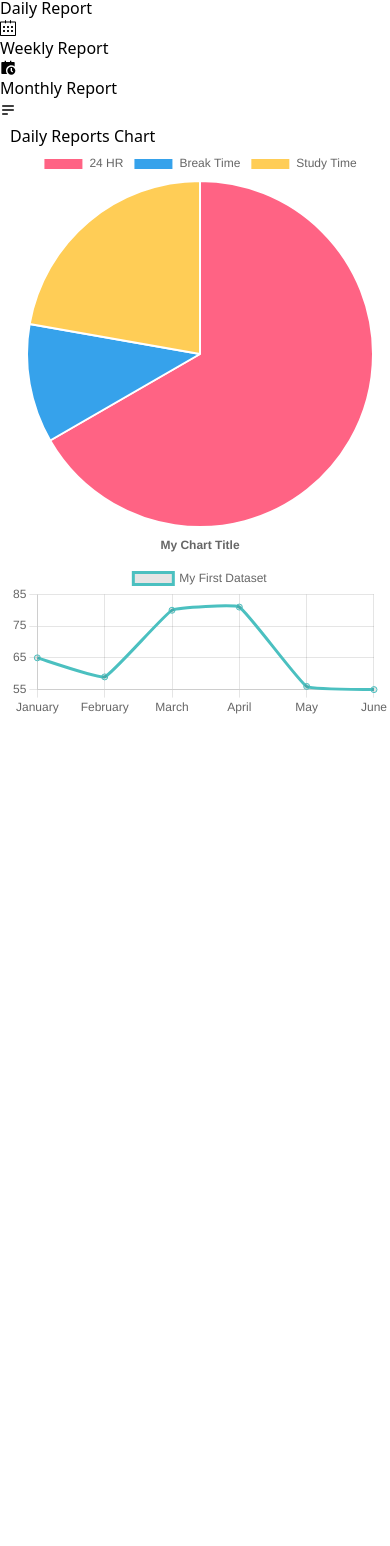
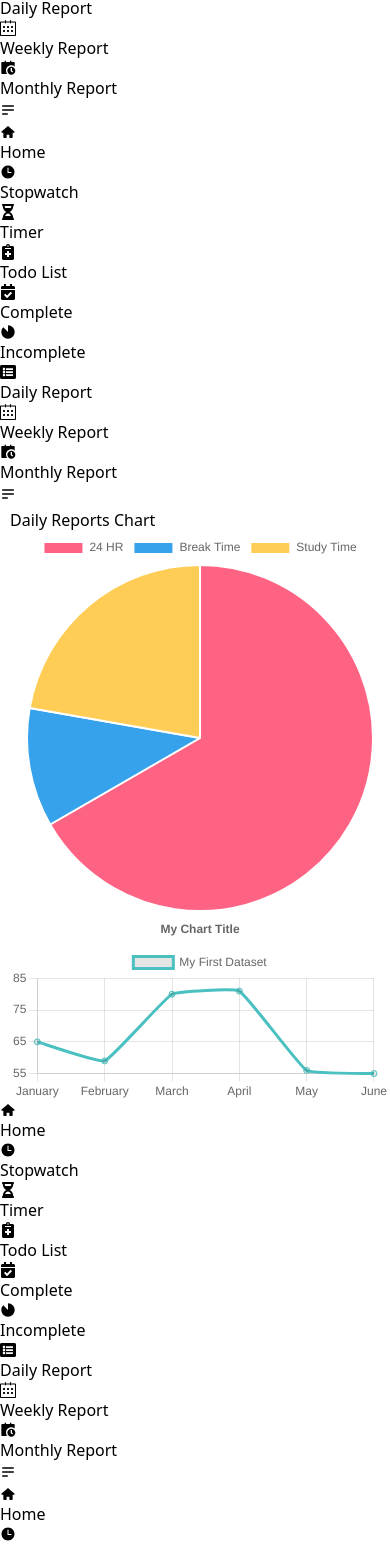
Before and after one commit to siam-26/focusmode-client, a React (Vite) app: page /daily-reports in a window 390 px wide. Shown: the part 340-1886 px from the top of the page. Before the commit the page ends 1058 px from the top, so only its background shows below. Built offline with nearby package versions, Linux system fonts and the light colour scheme.

Commit message:
mobile responsive completed

```diff
--- a/src/Layout/Main.jsx
+++ b/src/Layout/Main.jsx
@@ -13,14 +13,14 @@ const Main = () => {
       collapsed: { marginLeft: "6px", transition: { duration: 0.3 } },
     };
     return (
-        <div>
+        <div className="relative">
             <Navbar />
-            <div className="flex mt-3 md:mt-5">
-                <div className="  border-0 ">
+            <div className={`hidden lg:flex mt-3 md:mt-5 `}>
+                <div className={"  border-0 "}>
                     <ReadingSidebar />
                 </div>
                 <motion.div
-                    className="flex-1"
+                    className={`flex-1`}
                     variants={outletVariants}
                     animate={isCollapsed ? "collapsed" : "expanded"}
                 >
@@ -30,6 +30,20 @@ const Main = () => {
                     <Outlet />
                 </div> */}
             </div>
+
+            <div className={`flex lg:hidden mt-3 md:mt-5 `}>
+                <div className={`${isCollapsed === false ? "fixed z-[100]":""}  border-0 `}>
+                    <ReadingSidebar />
+                </div>
+                <div className={`${isCollapsed === false ? "fixed z-[50] w-full opacity-50":"w-full"}  border-0 `}
+
+                >
+                    <Outlet />
+                </div>
+                {/* <div className="w-10/12">
+                    <Outlet />
+                </div> */}
+            </div>
         </div>
     )
 }
--- a/src/Pages/reports/DailyReports.jsx
+++ b/src/Pages/reports/DailyReports.jsx
@@ -6,7 +6,7 @@ const DailyReports = () => {
     return (
         <div>
             <h2 className='text-xl font-semibold text-gray-800 mb-10'>Daily Reports Chart</h2>
-            <div className='flex min-w-full  justify-center items-center gap-3'>
+            <div className='flex min-w-full lg:flex-row flex-col  justify-center items-center gap-3'>
 
                 <PieChartComponent></PieChartComponent>
                 <Dailybar></Dailybar>
--- a/src/Shared/Navbar/Navbar.jsx
+++ b/src/Shared/Navbar/Navbar.jsx
@@ -25,7 +25,7 @@ const Navbar = () => {
                         onClick={() => setIsPractice(1)}
                         className={`${
                             isPractice === 1
-                            ? "bg-gray-100 text-gray-800 rounded-md shadow-xl h-[42px] transition-all duration-300 inline-block"
+                            ? "bg-gray-100 text-gray-800 rounded-md shadow-lg h-[42px] transition-all duration-300 inline-block"
                             : ""
                         } px-3`}
                         >
--- a/src/Shared/Navbar/Sidebar/ReadingSidebar.jsx
+++ b/src/Shared/Navbar/Sidebar/ReadingSidebar.jsx
@@ -155,27 +155,57 @@ const ReadingSidebar = () => {
   ];
 
   return (
+    <>
     <motion.div
-      className="  flex flex-col items-start gap-4"
+      className=" hidden lg:flex flex-col items-start gap-4 z-[100]"
       variants={sidebarVariants}
       animate={isCollapsed ? "collapsed" : "expanded"}
     >
 
         <div className="bg-white h-[400px] overflow-hidden rounded-xl shadow-lg">
-        <div className={` p-3 flex flex-col items-start${isCollapsed ? " gap-6":" gap-5 "}`}>
+        <div className={` p-3 lg:flex hidden flex-col items-start${isCollapsed ? " gap-6":" gap-5 "}`}>
               {/* Menu Items */}
-              {menuItems
-          // .filter(item => {
-          //   if (location.pathname === "/practices") {
-          //     // Hide items 2-6 on the '/practices' route
-          //     return !["/stopwatch", "/timer", "/todo-list", "/complete", "/incomplete"].includes(item.path);
-          //   }
-          //   // Show all items for the '/' route
-          //   return true;
-          // })
-          .map((item, index) => (
+              {menuItems.map((item, index) => (
             <Link key={index} to={item.path}>
               <div
+                className={`flex items-center gap-2 text-[#7e8088] font-semibold ${
+                  location.pathname === item.path ? "text-green-500" : ""
+                }`}
+              >
+                <span className="text-xl">{item.icon}</span>
+                {!isCollapsed && <p>{item.label}</p>}
+              </div>
+            </Link>
+          ))}
+
+        </div>
+
+        </div>
+      {/* Toggle Button */}
+      <div className="flex justify-end w-[85%]">
+      <button
+        onClick={toggleSidebar}
+        className="text-gray-500 text-xl hover:text-gray-800 mb-4 bg-white rounded-xl shadow-lg p-3"
+      >
+        {isCollapsed ? <BiMenuAltLeft /> : <HiOutlineMenuAlt2 />}
+      </button>
+      </div>
+
+    </motion.div>
+
+    <motion.div
+      className="lg:hidden  flex flex-col items-start gap-4 z-[100]"
+      variants={sidebarVariants}
+      animate={isCollapsed ? "collapsed" : "expanded"}
+    >
+
+        <div className="bg-white h-[400px] overflow-hidden rounded-xl shadow-lg">
+
+        <div className={` p-3 flex lg:hidden flex-col items-start${isCollapsed ? " gap-6":" gap-5 "}`}>
+              {/* Menu Items */}
+              {menuItems.map((item, index) => (
+            <Link key={index} to={item.path}>
+              <div   onClick={toggleSidebar}
                 className={`flex items-center gap-2 text-[#7e8088] font-semibold ${
                   location.pathname === item.path ? "text-green-500" : ""
                 }`}
@@ -199,6 +229,8 @@ const ReadingSidebar = () => {
       </div>
 
     </motion.div>
+    </>
+
   );
 };
 
```
